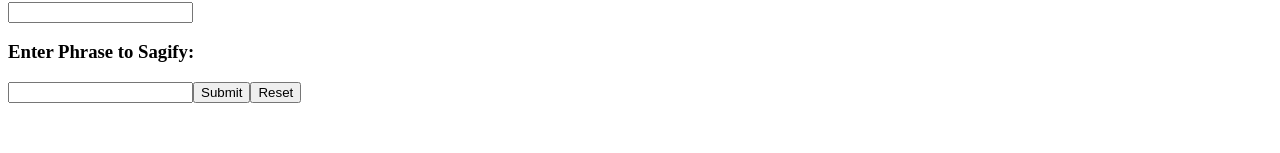
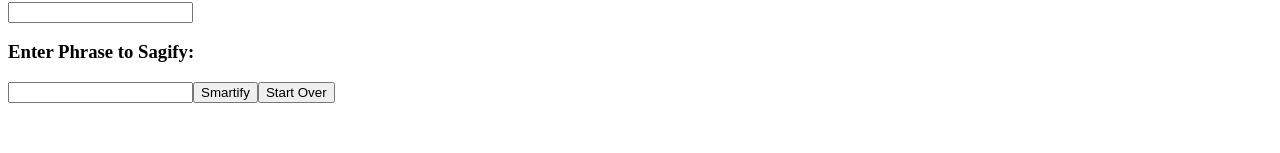
Before and after one commit to JordanFJH/project-2, a React (Vite) app: page /sage in a window 1280 px wide. Shown: the part 147-300 px from the top of the page. Built offline with nearby package versions, Linux system fonts and the light colour scheme.

Commit message:
styling setup

```diff
--- a/src/pages/SagePage.jsx
+++ b/src/pages/SagePage.jsx
@@ -54,12 +54,15 @@ function SagePage() {
                 <br />
                 <h3>Enter Phrase to Sagify:</h3>
                 <input type="text" value={input} onChange={handleChange} />
-                <button onClick={handleSubmit}>Submit</button>
-                <button onClick={handleReset}>Reset</button>
+                <button onClick={handleSubmit}>Smartify</button>
+                <button onClick={handleReset}>Start Over</button>
                 {truePhrase &&
-                    <section>
-                        <h3>{sagePhrase?.join(" ")}</h3>
-                        <h4>- {name}</h4>
+                    <section className="phrase-display">
+                        <h3 className="display-sentence">Your common simpleton phrase: </h3>
+                        <h3 className="user-sentence">{input}</h3>
+                        <h3 className="display-sentence">That same phrase, just more smarter:</h3>
+                        <h3 className="fancy-phrase">{sagePhrase?.join(" ")}</h3>
+                        <h4 className="fancy-phrase">- {name}</h4>
                         <button onClick={() => setShowResult(true)}>Enter into contest</button>
                     </section>
                 }
```
